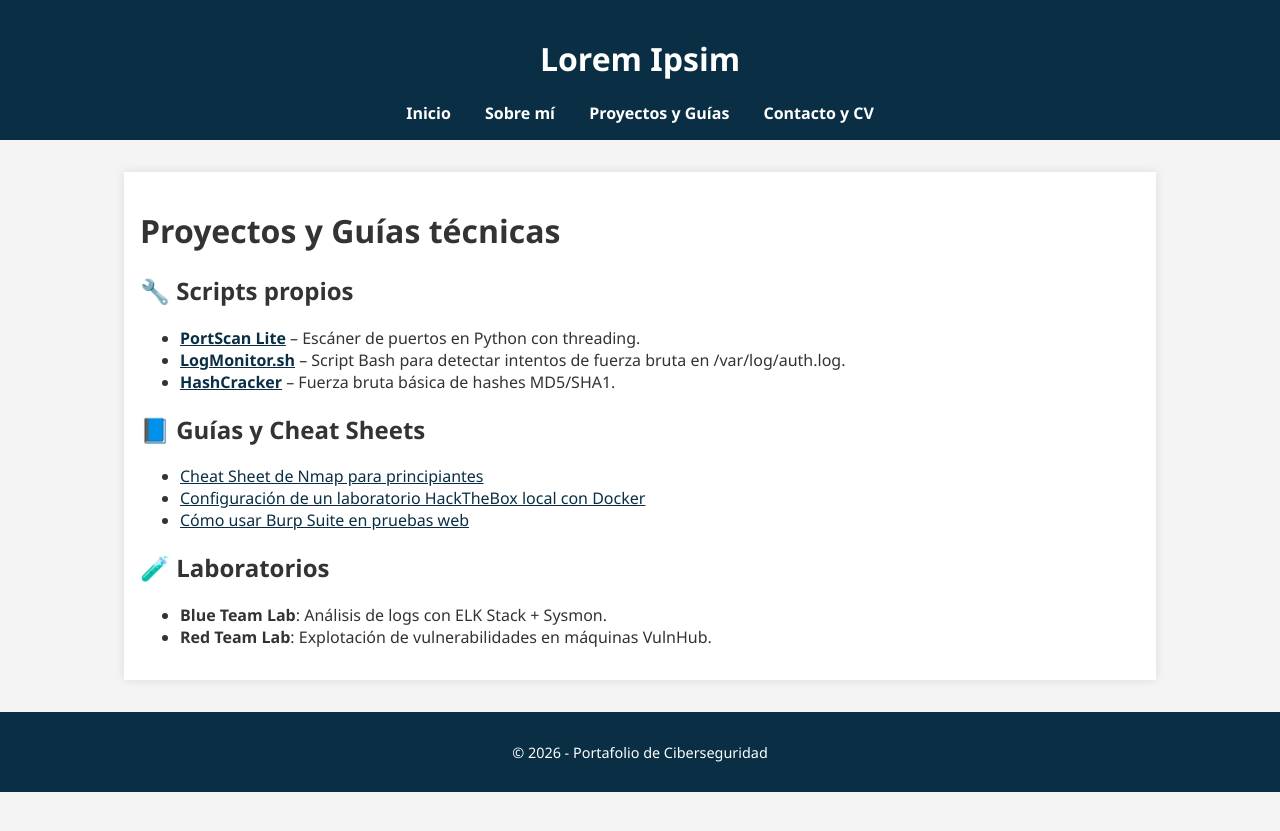
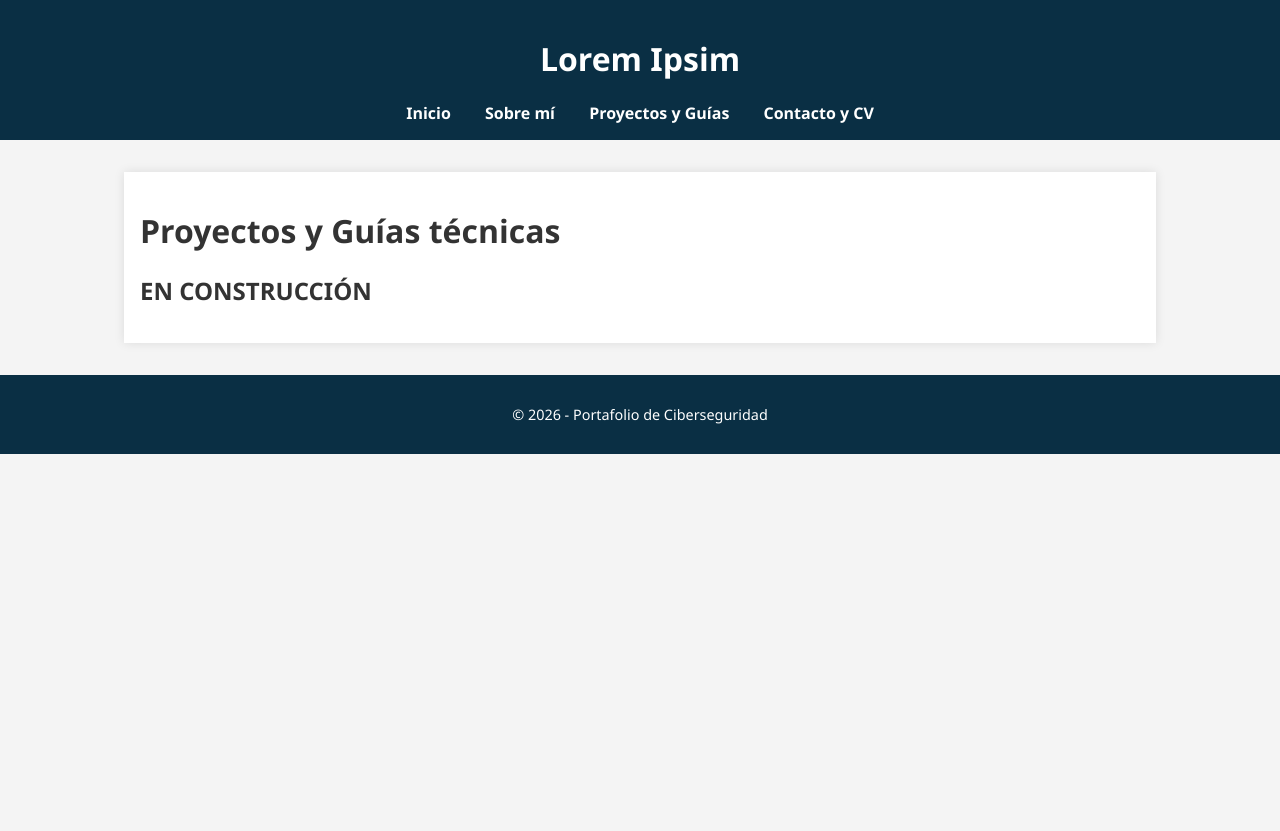
Before and after one commit to glimqitch/glimqitch.github.io, a Jekyll site: the page built from projects.md, in a window 1280 px wide. Shown: the top 831 px of the page. Built offline with Jekyll 4.4.1, drawn with Linux system fonts in a browser that asks for light colours.

Commit message:
Update projects.md

```diff
--- a/projects.md
+++ b/projects.md
@@ -5,16 +5,4 @@ title: Proyectos y Guías
 
 # Proyectos y Guías técnicas
 
-## 🔧 Scripts propios
-- **[PortScan Lite](https://github.com/tu-usuario/portscan-lite)** – Escáner de puertos en Python con threading.
-- **[LogMonitor.sh](https://github.com/tu-usuario/logmonitor)** – Script Bash para detectar intentos de fuerza bruta en /var/log/auth.log.
-- **[HashCracker](https://github.com/tu-usuario/hashcracker)** – Fuerza bruta básica de hashes MD5/SHA1.
-
-## 📘 Guías y Cheat Sheets
-- [Cheat Sheet de Nmap para principiantes](/guides/nmap-cheatsheet)
-- [Configuración de un laboratorio HackTheBox local con Docker](/guides/lab-docker)
-- [Cómo usar Burp Suite en pruebas web](/guides/burp-basics)
-
-## 🧪 Laboratorios
-- **Blue Team Lab**: Análisis de logs con ELK Stack + Sysmon.
-- **Red Team Lab**: Explotación de vulnerabilidades en máquinas VulnHub.
+## EN CONSTRUCCIÓN
```
